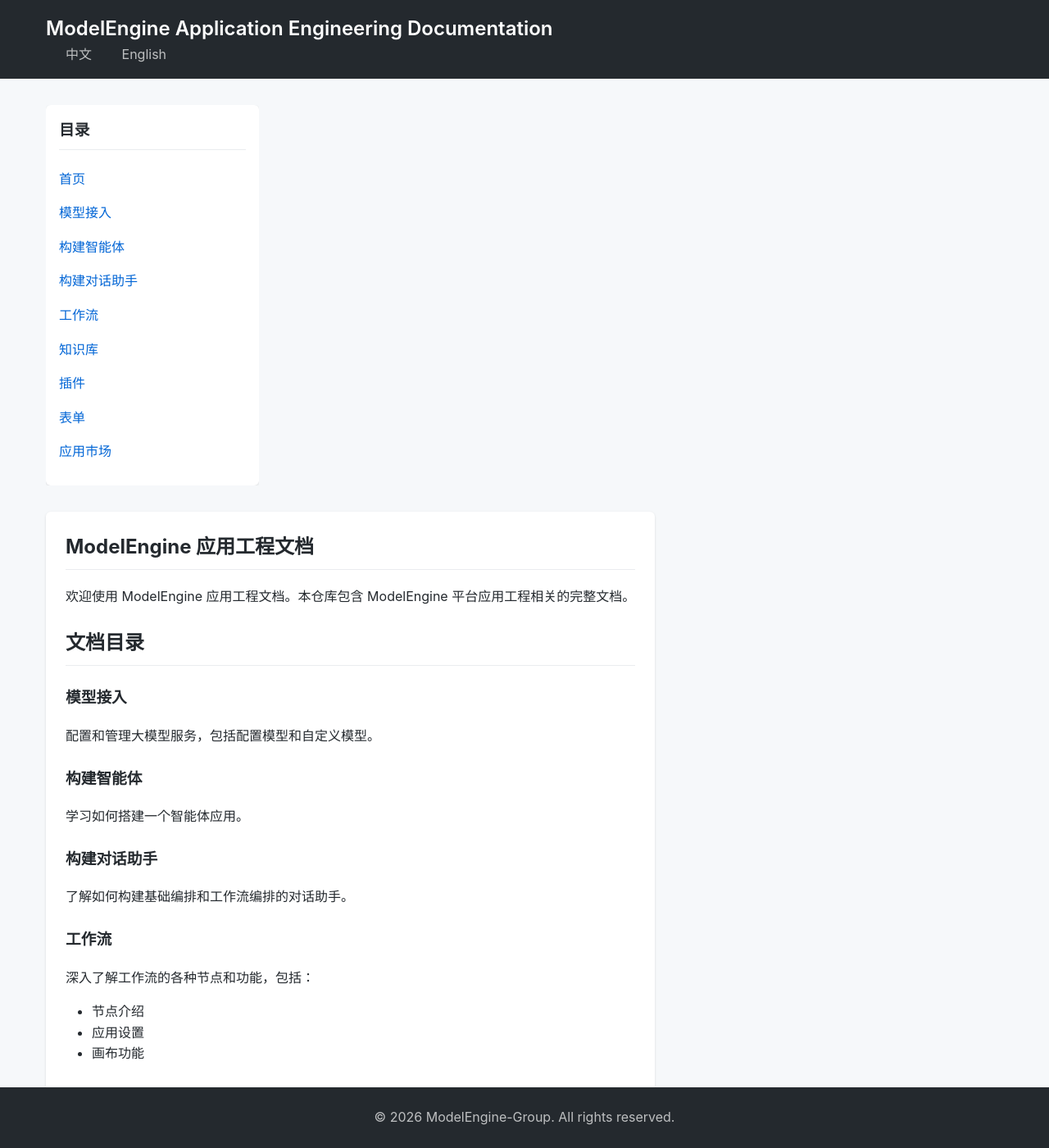
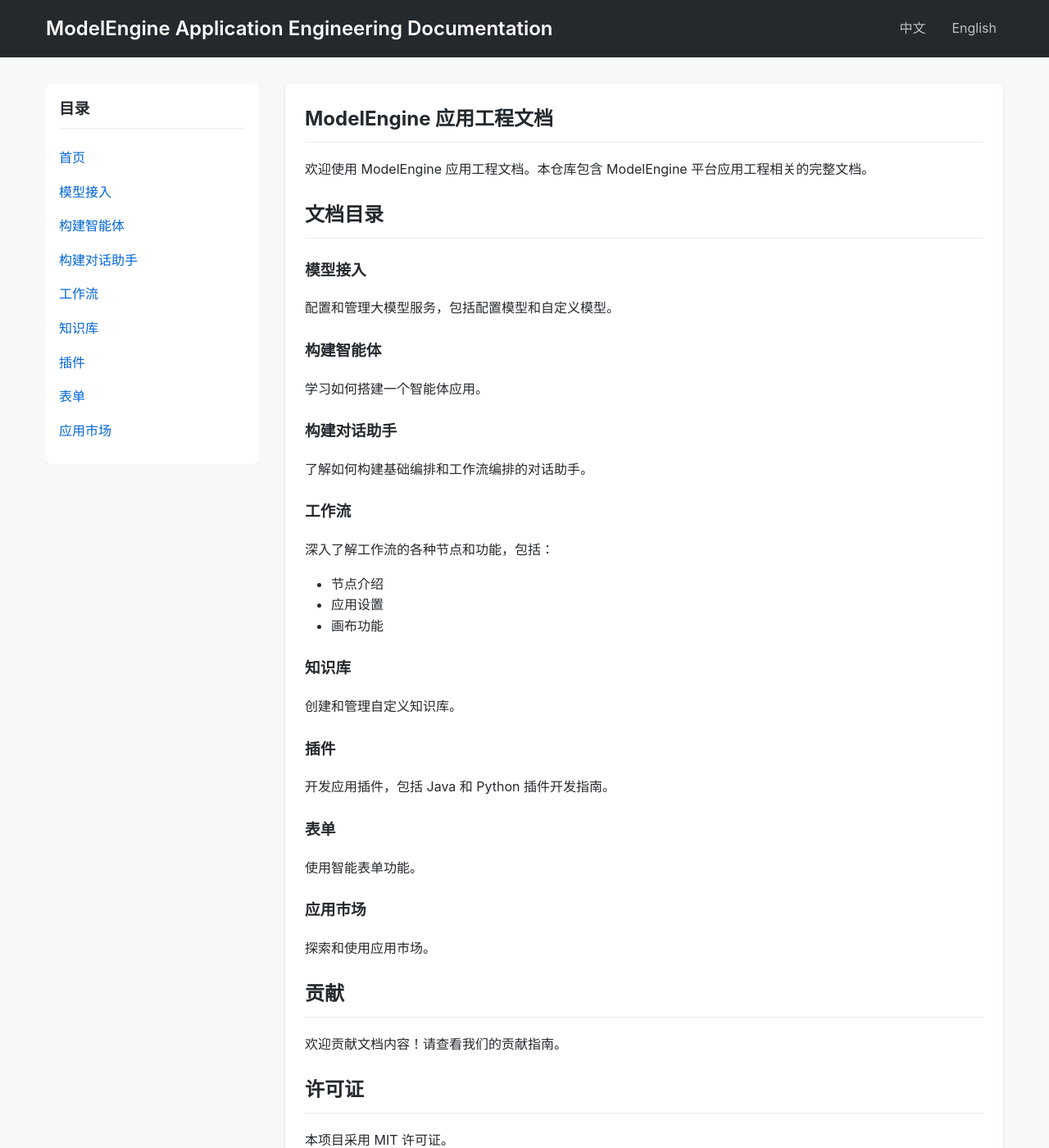
Before and after one commit to ModelEngine-Group/app-engine-docs, a Jekyll site: the page built from index.md, in a window 1280 px wide and 1400 px high. Shown: the whole window at 82% size. Built offline with Jekyll 4.4.1, drawn with Linux system fonts in a browser that asks for light colours.

Commit message:
fix: resolve layout issues with CSS and HTML structure
Major layout fixes:
- Replace conflicting .wrapper class with .container
- Fix flexbox layout to prevent footer overlap
- Ensure proper sticky positioning for sidebar
- Add margin-top: auto to footer for proper placement
- Clean up CSS structure for better maintainability

Files changed:
- assets/css/style.css: Complete rewrite with fixed layout
- _layouts/default.html: Change wrapper to container class

```diff
--- a/_layouts/default.html
+++ b/_layouts/default.html
@@ -11,7 +11,7 @@
 </head>
 <body>
   <header class="site-header">
-    <div class="wrapper">
+    <div class="container">
       <a class="site-title" href="{{ '/' | relative_url }}">{{ site.title }}</a>
       <nav class="site-nav">
         <a href="{{ '/docs/zh_CN/' | relative_url }}" class="nav-link">中文</a>
@@ -21,7 +21,7 @@
   </header>
 
   <main class="page-content">
-    <div class="wrapper">
+    <div class="container">
       <div class="sidebar">
         {% include sidebar.html %}
       </div>
@@ -37,7 +37,7 @@
   </main>
 
   <footer class="site-footer">
-    <div class="wrapper">
+    <div class="container">
       <p>&copy; {{ site.time | date: '%Y' }} ModelEngine-Group. All rights reserved.</p>
     </div>
   </footer>
--- a/assets/css/style.css
+++ b/assets/css/style.css
@@ -18,14 +18,12 @@ body {
   flex-direction: column;
 }
 
-.wrapper {
+/* Container for header and footer */
+.container {
   max-width: 1200px;
   width: 100%;
   margin: 0 auto;
   padding: 0 16px;
-  flex: 1;
-  display: flex;
-  flex-direction: column;
 }
 
 .site-header {
@@ -33,6 +31,12 @@ body {
   color: #fff;
   padding: 16px 0;
   flex-shrink: 0;
+}
+
+.site-header .container {
+  display: flex;
+  justify-content: space-between;
+  align-items: center;
 }
 
 .site-title {
@@ -43,13 +47,13 @@ body {
 }
 
 .site-nav {
-  float: right;
+  display: flex;
+  gap: 16px;
 }
 
 .nav-link {
   color: rgba(255,255,255,0.7);
   text-decoration: none;
-  margin-left: 16px;
   padding: 4px 8px;
   border-radius: 4px;
 }
@@ -60,12 +64,11 @@ body {
 }
 
 .page-content {
+  flex: 1;
   padding: 32px 0;
-  flex: 1;
-  min-height: calc(100vh - 200px);
 }
 
-.page-content .wrapper {
+.page-content .container {
   display: flex;
   gap: 32px;
   align-items: flex-start;
@@ -169,6 +172,7 @@ body {
   padding: 24px 0;
   text-align: center;
   flex-shrink: 0;
+  margin-top: auto;
 }
 
 .site-footer p {
@@ -203,11 +207,13 @@ body {
 }
 
 @media (max-width: 768px) {
-  .page-content .wrapper {
+  .page-content .container {
     flex-direction: column;
   }
 
   .sidebar {
     width: 100%;
+    position: static;
+    max-height: none;
   }
 }
```
